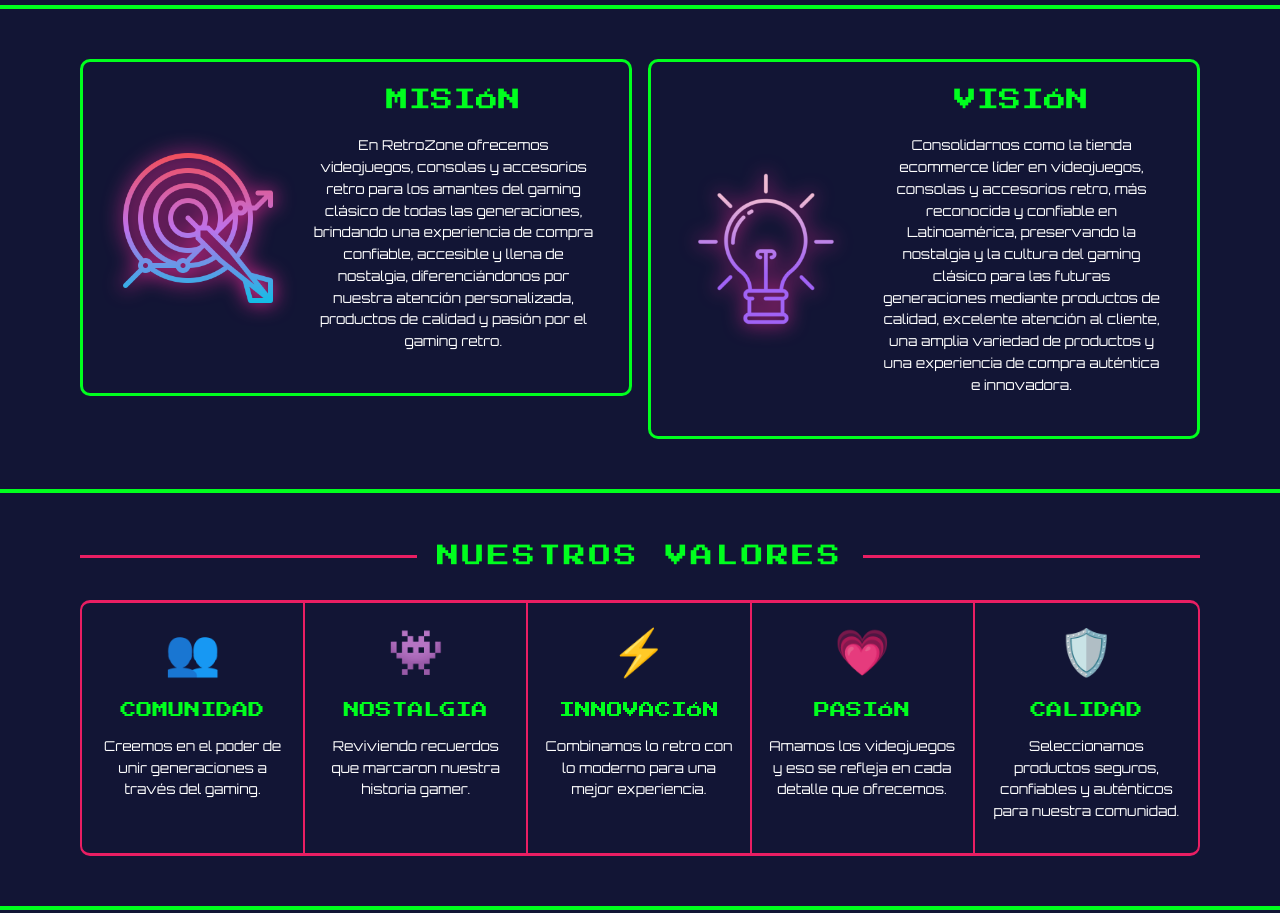
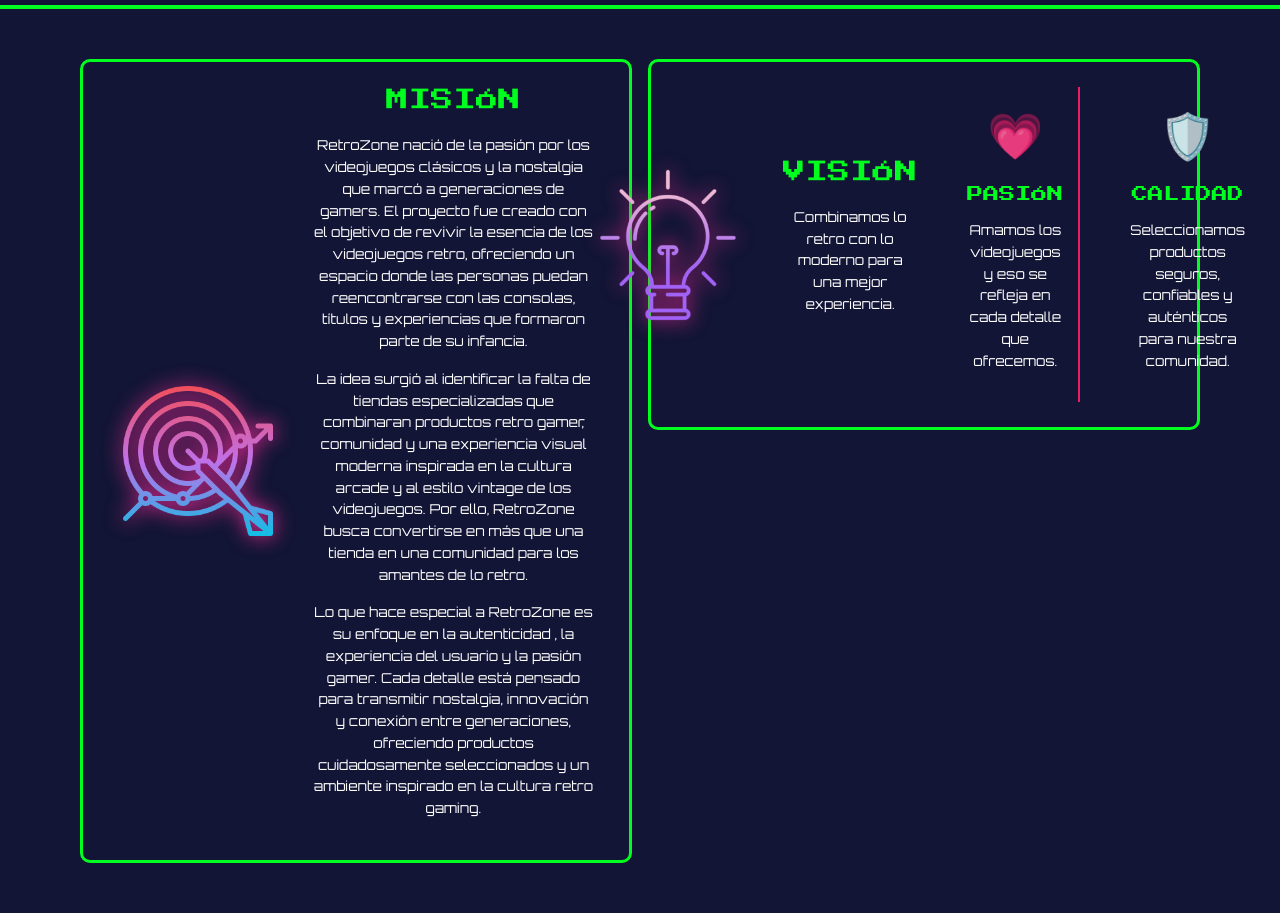
Before and after one commit to JafetSantibanez/Retrozone, a website built with Vite: page src/pages/aboutus/aboutus.html in a window 1280 px wide. Shown: the part 1100-2013 px from the top of the page. Built offline with nearby package versions, Linux system fonts and the light colour scheme.

Commit message:
Se añadieron valores en about us

```diff
--- a/src/pages/aboutus/aboutus.html
+++ b/src/pages/aboutus/aboutus.html
@@ -5,15 +5,12 @@
     <meta name="viewport" content="width=device-width, initial-scale=1.0" />
     <title>RetroZone | About Us</title>
 
-    <link
-      href="https://cdn.jsdelivr.net/npm/bootstrap@5.3.3/dist/css/bootstrap.min.css"
-      rel="stylesheet"
-    />
-    <link rel="stylesheet" href="./aboutus.css" />
+  <link href="https://cdn.jsdelivr.net/npm/bootstrap@5.3.3/dist/css/bootstrap.min.css" rel="stylesheet">
+  <link rel="stylesheet" href="./aboutus.css">
+
 </head>
 
 <body>
-    <div id="navbar"></div>
 
     <header class="hero">
       <div class="cloud cloud1">☁️</div>
@@ -24,19 +21,15 @@
 
     <section class="about-intro">
       <h3 class="about-label">ABOUT US</h3>
-        <h2>REVIVIENDO LA<br />NOSTALGIA GAMER</h2>
+      <h2>REVIVIENDO LA<br>NOSTALGIA GAMER</h2>
       <p>
-          En RetroZone conectamos generaciones a través de los videojuegos
-          clásicos y la cultura retro que marcó nuestra infancia.
+        En RetroZone conectamos generaciones a través de los videojuegos clásicos
+        y la cultura retro que marcó nuestra infancia.
       </p>
     </section>
     <button class="btn-retro">INSERT COIN 🪙</button>
 
-      <img
-        src="../../assets/corazones-retro.png"
-        class="hearts"
-        alt="Corazon retro"
-      />
+    <img src="../../assets/corazones-retro.png" class=" hearts" alt="Corazon retro">
 
       <div class="ground"></div>
     </header>
@@ -51,6 +44,29 @@
         </div>
 
         <div class="col-md-7">
+          <p>
+            RetroZone nació de la pasión por los videojuegos clásicos y la nostalgia que marcó a generaciones de gamers. El proyecto fue creado con el objetivo de revivir la esencia de los videojuegos retro, ofreciendo un espacio donde las personas puedan reencontrarse con las consolas, títulos y experiencias que formaron parte de su infancia.
+          </p>
+
+          <p>
+            La idea surgió al identificar la falta de tiendas especializadas que combinaran productos retro gamer, comunidad y una experiencia visual moderna inspirada en la cultura arcade y al estilo vintage de los videojuegos. Por ello, RetroZone busca convertirse en más que una tienda en una comunidad para los amantes de lo retro.
+          </p>
+
+          <p>
+            Lo que hace especial a RetroZone es su enfoque en la autenticidad , la experiencia del usuario y la pasión gamer. Cada detalle está pensado para transmitir nostalgia, innovación y conexión entre generaciones, ofreciendo productos cuidadosamente seleccionados y un ambiente inspirado en la cultura retro gaming.
+          </p>
+        </div>
+      </div>
+    </section>
+
+    <section class="mision-vision container-fluid">
+    <div class="row g-3">
+
+        <div class="col-md-6">
+          <div class="card-retro">
+            <img src="../../assets/arco-mision.png" class="icon-retro" alt="Misión">
+            <div>
+            <h4>MISIÓN</h4>
             <p>
               RetroZone nació de la pasión por los videojuegos clásicos y la
               nostalgia que marcó a generaciones de gamers. El proyecto fue
@@ -77,74 +93,13 @@
             </p>
             </div>
         </div>
-      </section>
-
-      <section class="mision-vision container-fluid">
-        <div class="row g-3">
-          <div class="col-md-6">
-            <div class="card-retro">
-              <img
-                src="../../assets/arco-mision.png"
-                class="icon-retro"
-                alt="Misión"
-              />
-              <div>
-                <h4>MISIÓN</h4>
-                <p>
-                  En RetroZone ofrecemos videojuegos, consolas y accesorios
-                  retro para los amantes del gaming clásico de todas las
-                  generaciones, brindando una experiencia de compra confiable,
-                  accesible y llena de nostalgia, diferenciándonos por nuestra
-                  atención personalizada, productos de calidad y pasión por el
-                  gaming retro.
-                </p>
-              </div>
-            </div>
      </div>
 
         <div class="col-md-6">
           <div class="card-retro">
-              <img
-                src="../../assets/foco-vision.png"
-                class="icon-retro"
-                alt="Visión"
-              />
+            <img src="../../assets/foco-vision.png" class="icon-retro" alt="Visión">
             <div>
             <h4>VISIÓN</h4>
-                <p>
-                  Consolidarnos como la tienda ecommerce líder en videojuegos,
-                  consolas y accesorios retro, más reconocida y confiable en
-                  Latinoamérica, preservando la nostalgia y la cultura del
-                  gaming clásico para las futuras generaciones mediante
-                  productos de calidad, excelente atención al cliente, una
-                  amplia variedad de productos y una experiencia de compra
-                  auténtica e innovadora.
-                </p>
-              </div>
-            </div>
-          </div>
-        </div>
-      </section>
-
-      <section class="valores container-fluid">
-        <h3>NUESTROS VALORES</h3>
-
-        <div class="valores-grid">
-          <div class="valor">
-            <div class="valor-icon">👥</div>
-            <h5>COMUNIDAD</h5>
-            <p>Creemos en el poder de unir generaciones a través del gaming.</p>
-          </div>
-
-          <div class="valor">
-            <div class="valor-icon">👾</div>
-            <h5>NOSTALGIA</h5>
-            <p>Reviviendo recuerdos que marcaron nuestra historia gamer.</p>
-          </div>
-
-          <div class="valor">
-            <div class="valor-icon">⚡</div>
-            <h5>INNOVACIÓN</h5>
             <p>
               Combinamos lo retro con lo moderno para una mejor experiencia.
             </p>
@@ -166,6 +121,7 @@
               Seleccionamos productos seguros, confiables y auténticos para
               nuestra comunidad.
             </p>
+            </div>
             </div>
         </div>
       </section>
```
Lines whose indentation alone changed are shown as unchanged.
